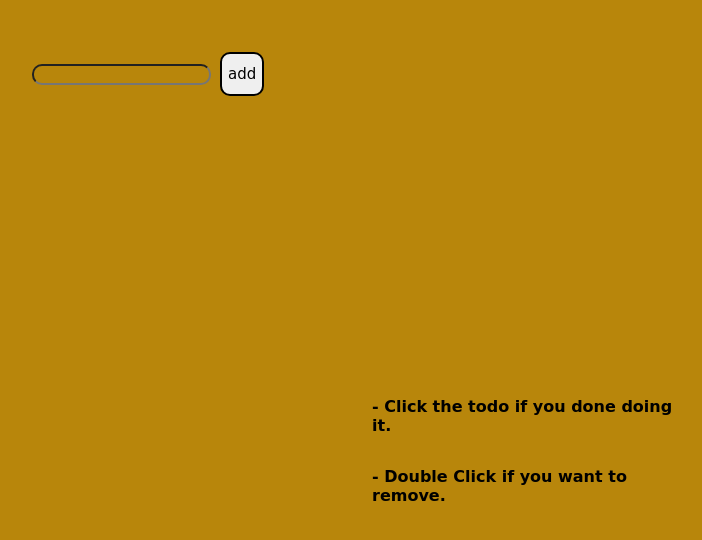
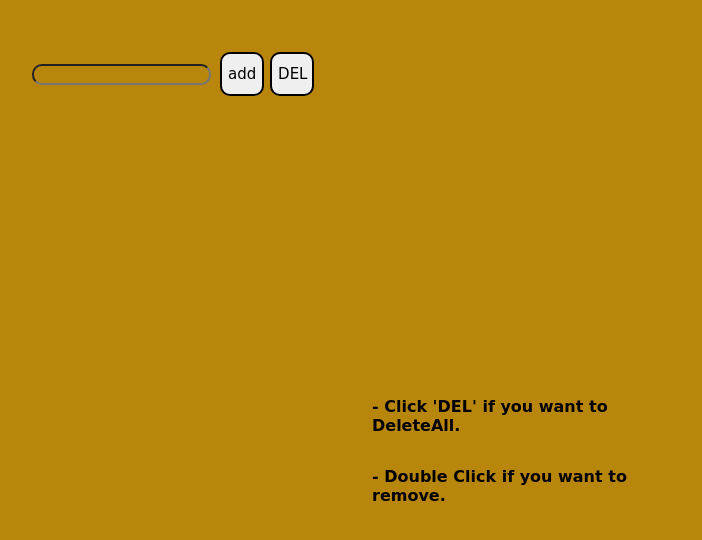
Before and after one commit to cuencaluis/Projects, a plain HTML site: page index.html in a window 1280 px wide. Shown: the part 70-610 px from the top of the page, without its empty margins (448-1150 px from the left). Drawn offline with Linux system fonts and the light colour scheme.

Commit message:
Update index.html

```diff
--- a/index.html
+++ b/index.html
@@ -15,11 +15,12 @@
     <h6>by cuenca</h6>
     <div class="container">
         <input type="text" id="inputField"><button id="Todo" onclick="play();"> add </button>
+        <button id="delete"  onclick="DeleteAll(); play();">DEL </button>
         <div class="to-dos" id="todocontainer">
 
         </div>
     </div>
-    <h3>- Click the todo if you done doing it.</h3>
+    <h3>- Click 'DEL' if you want to DeleteAll.</h3>
     <h3>- Double Click if you want to remove.</h3>
     <script src="script.js">
     </script>
```
